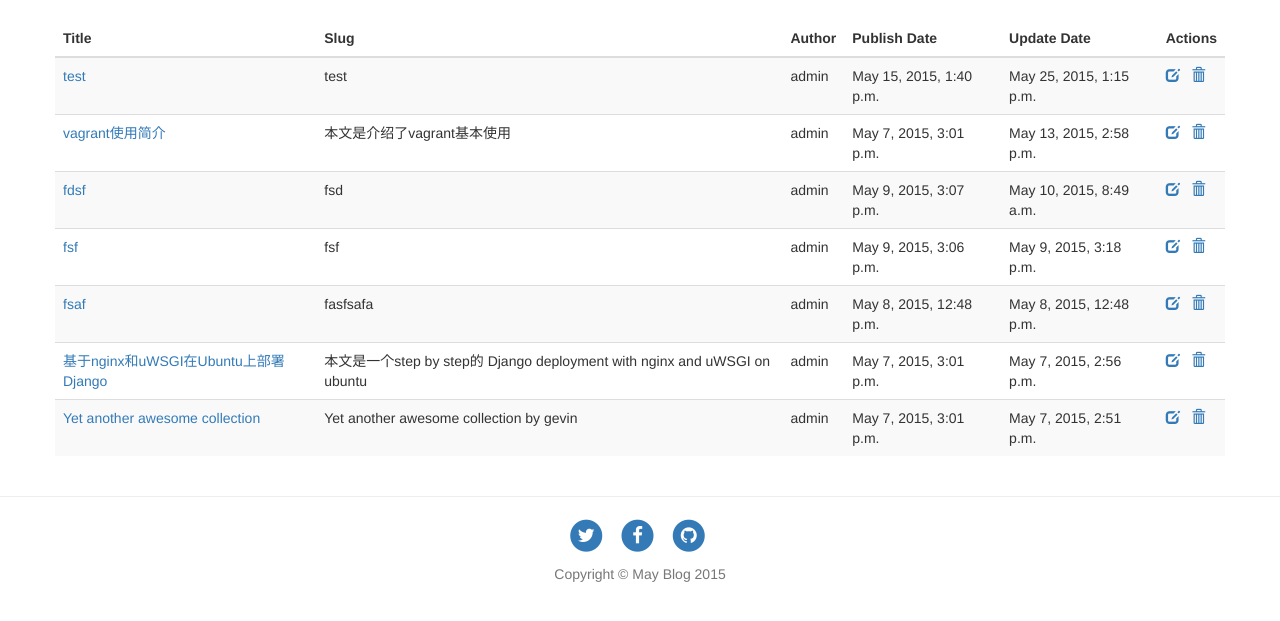
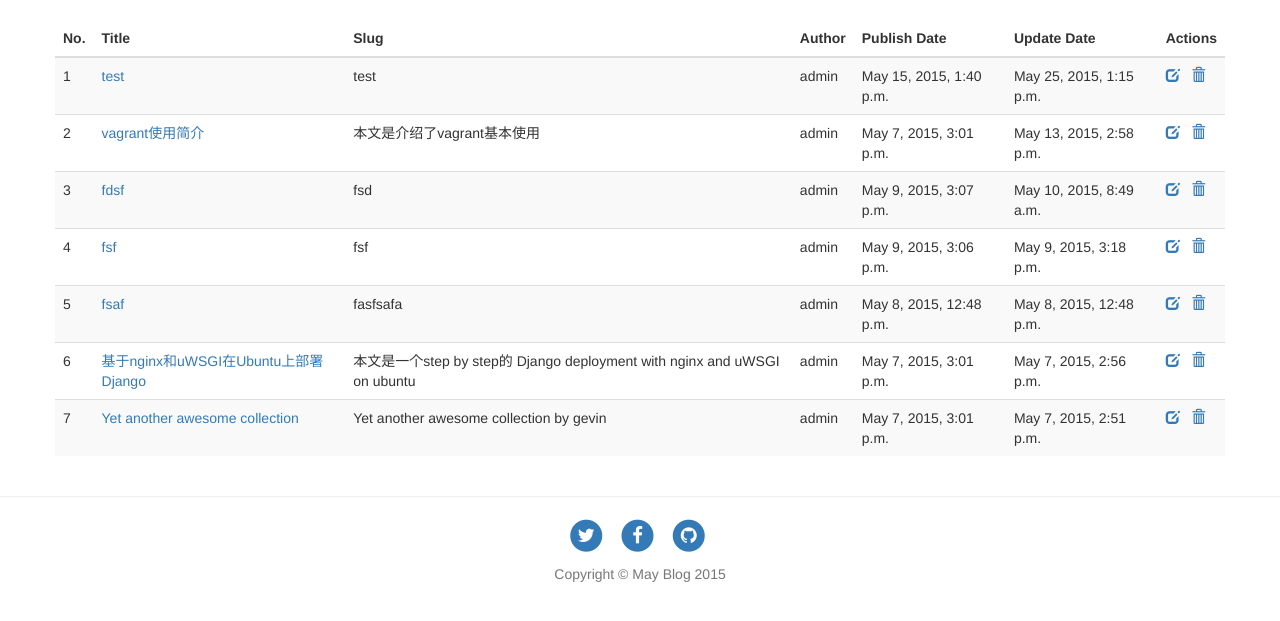
Before and after one commit to codyle50/Django-Blog, a Django app: page /admin/posts in a window 1280 px wide. Shown: the part 52-673 px from the top of the page. Run offline with Django 3.2, Linux system fonts and the light colour scheme; a user stored in the database is signed in; data comes from the database, SQL or seed files in the repository; some libraries are stand-ins or nearby versions.

Commit message:
modify display

```diff
--- a/blog/templates/blog_admin/posts.html
+++ b/blog/templates/blog_admin/posts.html
@@ -10,6 +10,7 @@
     <table class="table table-striped">
         <thead>
             <tr>
+                <th>No.</th>
                 <th>Title</th>
                 <th>Slug</th>
                 <th>Author</th>
@@ -22,6 +23,7 @@
     {% if is_blog_page %}
         {% for post in posts %}
         <tr id="post-{{ post.id }}">
+            <td>{{ forloop.counter }}</td>
             <td><a href="{% url 'main:page' post.id %}" target="_blank">{{ post.title }}</td>
             <td>{{ post.slug }}</td>
             <td>{{ post.author }}</td>
@@ -34,11 +36,12 @@
             </td>
         </tr>
         {% empty %}
-        <tr><td colspan="6">No pages yet</td></tr>
+        <tr><td colspan="7" style="text-align: left">No pages yet</td></tr>
         {% endfor %}
     {% else %}
         {% for post in posts %}
         <tr id="post-{{ post.id }}">
+            <td>{{ forloop.counter }}</td>
             <td><a href="{% url 'main:post' post.id %}" target="_blank">{{ post.title }}</td>
             <td>{{ post.abstract }}</td>
             <td>{{ post.author }}</td>
@@ -51,7 +54,7 @@
             </td>
         </tr>
         {% empty %}
-        <tr><td colspan="6">No posts yet</td></tr>
+        <tr><td colspan="7" style="text-align: left">No posts yet</td></tr>
         {% endfor %}
     {% endif %}
     </tbody>
```
